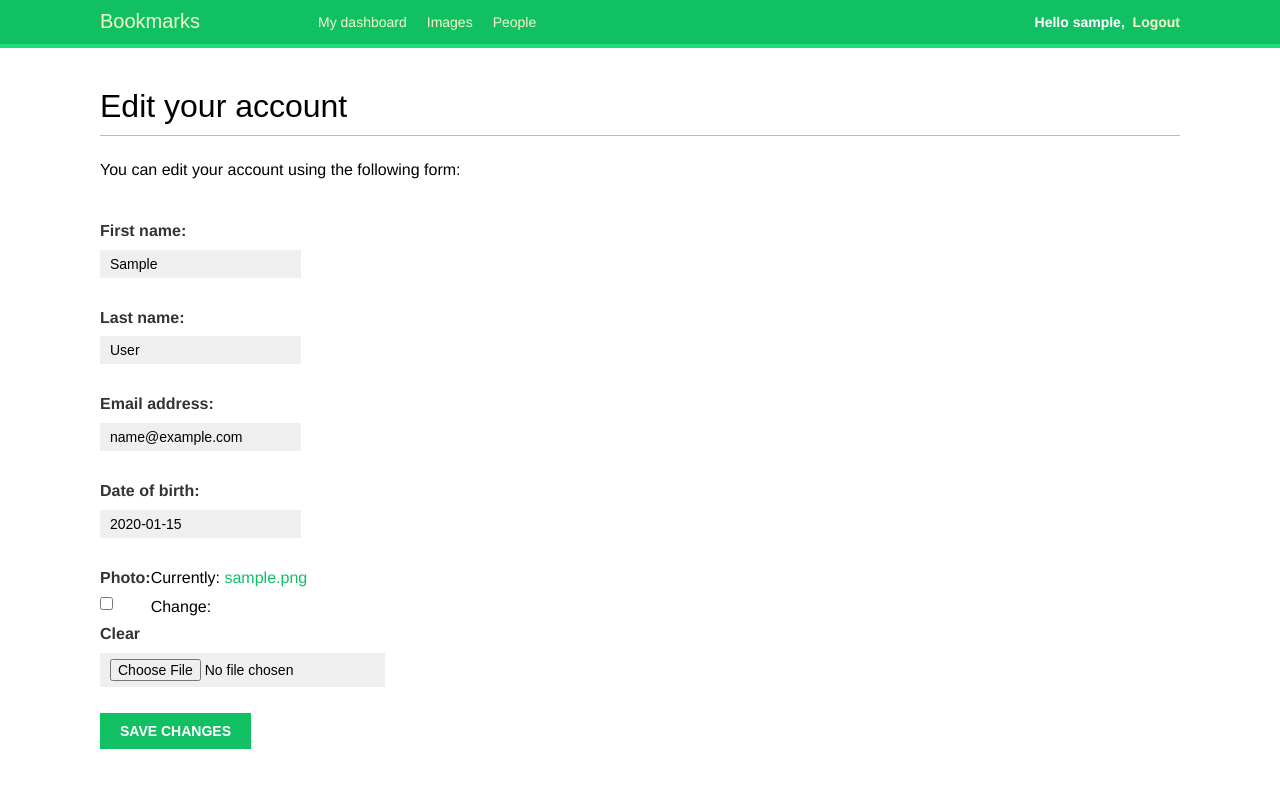
After one commit to abhie-lp/image-share, a Django app: page /account/edit/ in a window 1280 px wide. The commit adds this page. Run offline with Django 3.2, Linux system fonts and the light colour scheme; a user stored in the database is signed in; tables that the repository leaves empty hold one stand-in row (values such as "Sample post"); some web fonts are replaced.

Commit message:
Edit profile page

```diff
--- a/account/forms.py
+++ b/account/forms.py
@@ -1,5 +1,19 @@
 from django import forms
 from django.contrib.auth.models import User
+
+from .models import Profile
+
+
+class UserEditForm(forms.ModelForm):
+    class Meta:
+        model = User
+        fields = "first_name", "last_name", "email"
+
+
+class ProfileEditForm(forms.ModelForm):
+    class Meta:
+        model = Profile
+        fields = "date_of_birth", "photo"
 
 
 class UserRegistrationForm(forms.ModelForm):
--- a/account/templates/account/dashboard.html
+++ b/account/templates/account/dashboard.html
@@ -5,4 +5,6 @@
 {% block content %}
   <h1>Dashboard</h1>
   <p>Welcome to your dashboard.</p>
+  <p>You can <a href="{% url 'edit' %}">edit your profile</a> or
+    <a href="{% url 'password_change' %}">change your password</a>.</p>
 {% endblock content %}
--- /dev/null
+++ b/account/templates/account/edit.html
@@ -0,0 +1,12 @@
+{% extends "base.html" %}
+{% block title %}Edit your account{% endblock title %}
+{% block content %}
+  <h1>Edit your account</h1>
+  <p>You can edit your account using the following form:</p>
+  <form method="post" enctype="multipart/form-data">
+    {{ user_form.as_p }}
+    {{ profile_form.as_p }}
+    {% csrf_token %}
+    <p><input type="submit" value="Save changes"></p>
+  </form>
+{% endblock content %}
--- a/account/urls.py
+++ b/account/urls.py
@@ -4,6 +4,7 @@ from . import views
 
 urlpatterns = [
     path("register/", views.register, name="register"),
+    path("edit/", views.edit, name="edit"),
     path("", include("django.contrib.auth.urls")),
     path("", views.dashboard, name="dashboard"),
 ]
--- a/account/views.py
+++ b/account/views.py
@@ -1,8 +1,25 @@
 from django.shortcuts import render
 from django.contrib.auth.decorators import login_required
 
-from .forms import UserRegistrationForm
+from .forms import UserRegistrationForm, UserEditForm, ProfileEditForm
 from .models import Profile
+
+
+@login_required
+def edit(request):
+    if request.method == "POST":
+        user_form = UserEditForm(instance=request.user, data=request.POST)
+        profile_form = ProfileEditForm(instance=request.user.profile,
+                                       data=request.POST,
+                                       files=request.FILES)
+        if user_form.is_valid() and profile_form.is_valid():
+            user_form.save()
+            profile_form.save()
+    else:
+        user_form = UserEditForm(instance=request.user)
+        profile_form = ProfileEditForm(instance=request.user.profile)
+    return render(request, "account/edit.html", {"user_form": user_form,
+                                                 "profile_form": profile_form})
 
 
 def register(request):
```
Also changed, not shown: 1 other file.
